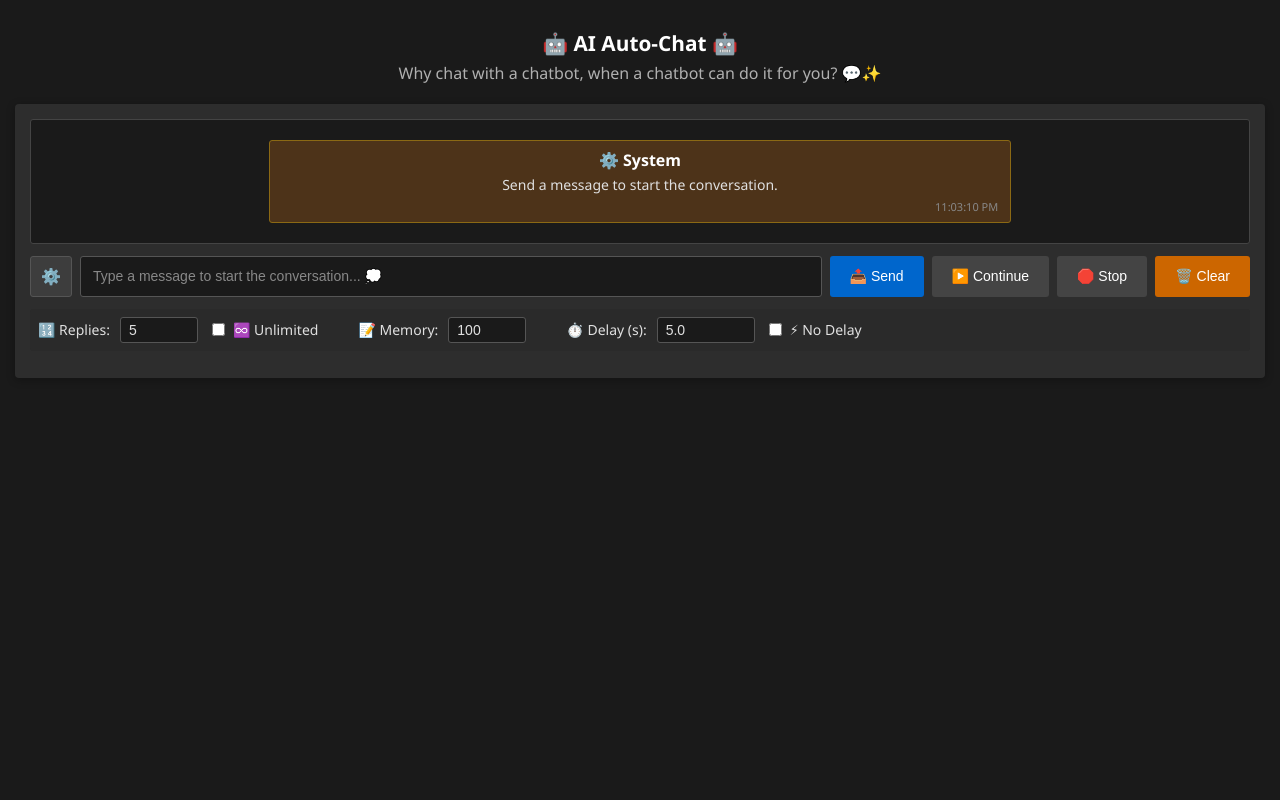
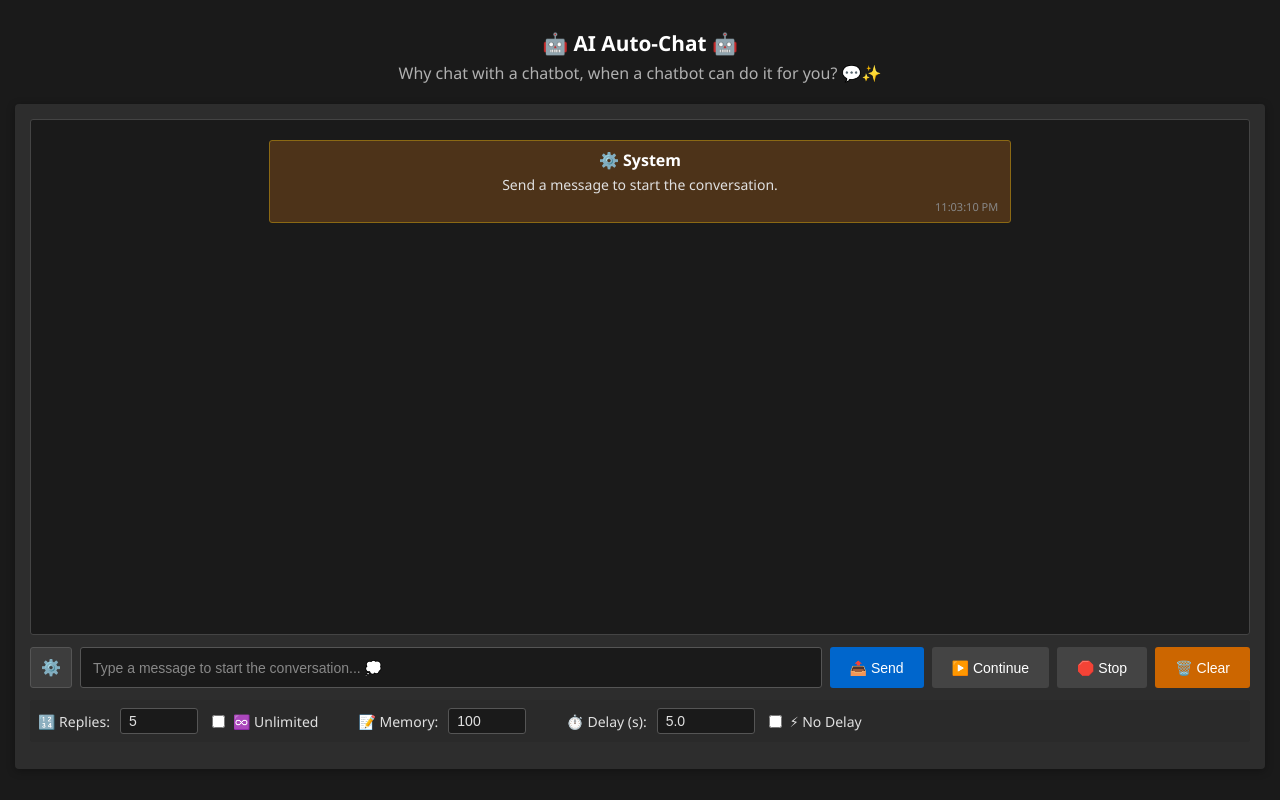
Before and after one commit to paulyun-commits/parley, a website: page public/index.html in a window 1280 px wide. Drawn offline with nearby package versions, Linux system fonts and the light colour scheme; no server answers.

Commit message:
cosmetic change

```diff
--- a/public/styles.css
+++ b/public/styles.css
@@ -20,6 +20,8 @@ body {
 .main-layout {
     flex: 1;
     min-height: 0;
+    display: flex;
+    flex-direction: column;
 }
 
 header {
@@ -146,7 +148,6 @@ header p {
     margin-bottom: 12px;
     background-color: #1a1a1a;
     min-height: 0;
-    max-height: calc(100vh - 250px); /* Ensure it doesn't exceed viewport minus header/controls */
     scroll-behavior: smooth;
 }
 
```
